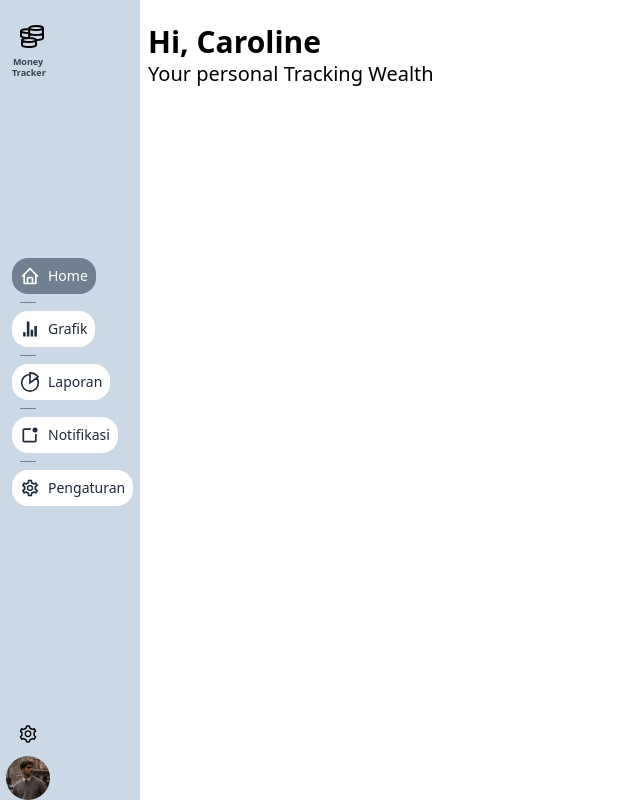
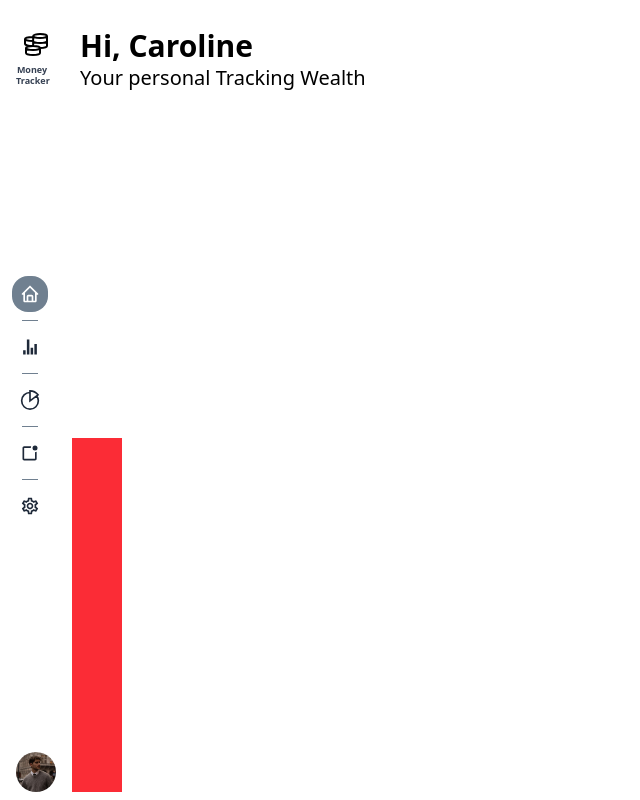
Before and after one commit to Savienn1/money-note, a React (Vite) app: page / in a window 1280 px wide. Shown: the whole page, without its empty margins (0-640 px from the left). Built offline with nearby package versions, Linux system fonts and the light colour scheme.

Commit message:
making sidebar

```diff
--- a/src/App.tsx
+++ b/src/App.tsx
@@ -1,19 +1,21 @@
 import Header from "./components/header"
 import Sidebar from "./layouts/sidebar"
-import SidebarRoute from "./layouts/sidebar-route"
+import ShowMoney from "./components/show-money"
 
 function App() {
 
   return (
     <>
-      <div className="flex flex-row min-h-screen">
+      <div className="flex flex-row min-h-screen w-screen">
         <div className="flex">
           <Sidebar />
         </div>
-        <div className="flex-1 p-2">
-          <Header />
+        <div className="grid grid-cols-6 p-2">
+          <Header className="col-span-6"/>
+          <div className="grid grid-cols-6 p-2 bg-red-500 ">
+          </div>
+          </div>
         </div>
-      </div>
     </>
   )
 }
--- a/src/components/header.tsx
+++ b/src/components/header.tsx
@@ -1,6 +1,11 @@
-const Header = () => {
+
+type HeaderProps = {
+  className?: string;
+};
+
+const Header = ( {className} : HeaderProps) => {
     return (
-        <div className="w-full flex-row h-10 g-3 mt-4 mb-2">
+        <div className= {`w-full flex-row h-fit g-3 mt-3 p-2 ${className}`}>
             <h1 className="font-sans font-bold text-3xl">Hi, Caroline</h1>
             <h3 className="font-sans font-medium text-xl">Your personal Tracking Wealth</h3>
         </div>
--- /dev/null
+++ b/src/components/show-money.tsx
@@ -0,0 +1,12 @@
+
+
+const ShowMoney = () => {
+    return (
+        <div className="flex flex-col items-center justify-center ">
+            <div>
+
+            </div>
+        </div>
+    );
+}
+export default ShowMoney;
--- /dev/null
+++ b/src/layouts/Testing.tsx
@@ -0,0 +1,84 @@
+
+const Testing = () => {
+  return (
+    <div className="min-h-screen grid grid-cols-[auto_1fr] md:grid-cols-1">
+    {/* Sidebar */}
+    <aside className="bg-gray-900 text-white p-4 hidden md:block">
+        {/* sidebar content here */}
+    </aside>
+
+    {/* Main Content */}
+    <main className="bg-white p-4">
+        {/* Greeting */}
+        <div className="mb-4">
+        <h1 className="text-2xl font-bold">Hi, Caroline</h1>
+        <p>Your personal Tracking wealth</p>
+        </div>
+
+        {/* Balance Cards */}
+        <div className="grid md:grid-cols-1 lg:grid-cols-3 gap-4 mb-4">
+        <div className="bg-gray-100 p-4 rounded">Saldo</div>
+        <div className="bg-gray-100 p-4 rounded">Pemasukan</div>
+        <div className="bg-gray-100 p-4 rounded">Pengeluaran</div>
+        </div>
+
+        {/* Budget Bar & Filters */}
+        <div className="flex flex-col md:flex-row items-center justify-between gap-4 mb-4">
+        <div className="flex-1 flex items-center bg-red-200 p-2 rounded">
+            <span>40%</span>
+            <span className="ml-auto text-green-600 font-bold">Rp10.000.000</span>
+        </div>
+        <div className="flex space-x-2">
+            <button className="px-4 py-2 bg-gray-300 rounded">Yearly</button>
+            <button className="px-4 py-2 bg-gray-500 text-white rounded">Monthly</button>
+            <button className="px-4 py-2 bg-gray-300 rounded">Weekly</button>
+        </div>
+        </div>
+
+        {/* Tracking Notes */}
+        <section className="mb-4">
+        <h2 className="font-semibold text-lg">Tracking money notes</h2>
+        <div className="space-y-2 mt-2">
+            {/* Repeatable row */}
+            <div className="flex justify-between bg-gray-50 p-2 rounded items-center">
+            <div className="flex items-center gap-2">
+                <div className="w-10 h-10 bg-green-200 rounded-full" />
+                <div>
+                <div className="font-semibold">Salary</div>
+                <div className="text-sm text-gray-500">Monthly</div>
+                </div>
+            </div>
+            <div className="text-sm text-blue-500">18:27 – April 30</div>
+            <div className="text-green-600 font-bold">+Rp4.000,00</div>
+            </div>
+        </div>
+        </section>
+
+        {/* Bottom Section */}
+        <div className="grid md:grid-cols-1 lg:grid-cols-2 gap-4">
+        {/* Calendar */}
+        <div className="bg-white p-4 rounded shadow">
+            <div className="text-lg font-semibold mb-2">Juli 2025</div>
+            {/* Replace with actual calendar component */}
+            <div className="grid grid-cols-7 gap-1 text-center">
+            {/* tanggal diisi manual atau dengan lib */}
+            {[...Array(31)].map((_, i) => (
+                <div key={i} className="p-1 rounded bg-red-100">{i + 1}</div>
+            ))}
+            </div>
+        </div>
+
+        {/* Chart */}
+        <div className="bg-blue-100 p-4 rounded shadow">
+            <div className="font-semibold">Income & Expenses</div>
+            {/* Replace with chart lib */}
+            <div className="h-40 bg-white mt-2 rounded"></div>
+        </div>
+        </div>
+    </main>
+    </div>
+
+  );
+}
+
+export default Testing;
--- a/src/layouts/sidebar.tsx
+++ b/src/layouts/sidebar.tsx
@@ -13,7 +13,7 @@ import { BsLayoutSidebarInset } from "react-icons/bs";
 
 const Sidebar = ( ) => {
     const [isLogoHovered, setIsLogoHovered] = useState(true);
-    const [isOpen, setIsOpen] = useState(true);
+    const [isOpen, setIsOpen] = useState(false);
     const location = useLocation();
 
     const navItems = [
@@ -31,13 +31,13 @@ const Sidebar = ( ) => {
     return(
         <>
             <div
-            className={`h-screen p-2 flex flex-col justify-between items-start
+            className={`h-screen px-3 py-4 flex flex-col justify-between items-start
             ${isOpen ? "w-35 bg-[#CBD9E6] transition-all duration-300" : "w-fit bg-white transition-all duration-300"}
             `}
                 >
-                <div className="w-10 h-10 px-1 py-2 mb-4">
+                <div className="w-10 h-10 px-1 py-2">
                     <div
-                        className="flex items-center justify-center w-fit h-fit p-2 rounded-2xl transition-colors duration-200 group hover:bg-[#CBD9E6]"
+                        className="flex items-center justify-center w-fit cursor-pointer h-fit p-2 rounded-2xl transition-colors duration-200 group hover:bg-[#CBD9E6]"
                         onMouseEnter={() => setIsLogoHovered(false)}
                         onMouseLeave={() => setIsLogoHovered(true)}
                     >
@@ -50,38 +50,39 @@ const Sidebar = ( ) => {
                             />
                         )}
                     </div>
-                    <p className="text-[9px] text-center leading-tight text-gray-700 font-semibold">Money <br />Tracker</p>
+                    <p className="text-[9px] text-center leading-tight text-gray-700 font-semibold">Money<br />Tracker</p>
                 </div>
-                <div className="rounded-4xl w-10 px-1 py-2 mb-4 gap-1 flex flex-col">
+                <div className="gap-1 flex flex-col">
                     {navItems.map((item, idx) => (
                     <>
                         <Link
                             key={item.path}
                             to={item.path}
-                            className={`flex items-center justify-center w-fit h-fit gap-2 p-2 rounded-2xl ${
+                            className={`flex self-center w-full h-fit gap-2 p-2 rounded-2xl ${
                                 location.pathname === item.path
                                     ? "bg-[#708090] text-white"
-                                    : "bg-white text-gray-800 hover:bg-[#CBD9E6]"
+                                    : "text-gray-800 hover:bg-[#CBD9E6]"
                             }`}
                         >
                             {item.icon}
                             {isOpen && <span className="text-sm font-medium">{item.name}</span>}
                         </Link>
                         {idx !== navItems.length - 1 && (
-                            <div className="w-4 h-[1px] bg-[#708090] self-center my-1" />
+                            <div className={` h-[1px] bg-[#708090] my-1
+                                ${isOpen ? "w-29 self-start" : "w-4 self-center"}`} />
                         )}
                     </>
                     ))}
                 </div>
-                <div className="w-10 h-10 px-1 py-2 mb-9 flex flex-col gap-1 items-center">
-                    <div className="flex items-center justify-center mb-2">
+                <div className="w-10 h-10 px-1 py-2">
+                    {/* <div className="flex items-center justify-center mb-2">
                         <AiOutlineSetting className="w-5 h-5 text-black   "/>
-                    </div>
-                    <div className="flex items-start justify-center mb-2 rounded-3xl w-12 h-12">
+                    </div> */}
+                    <div className="flex self-center items-start justify-center rounded-3xl w-10 h-10">
                         <img
                             src={Profile}
                             alt="Profile"
-                            className="w-11 h-11 rounded-full object-cover object-top" />
+                            className="w-10 h-10 rounded-full object-cover object-top" />
                     </div>
                 </div>
             </div>
--- a/src/main.tsx
+++ b/src/main.tsx
@@ -3,6 +3,7 @@ import ReactDOM from "react-dom/client";
 import { BrowserRouter } from "react-router-dom";
 import './index.css'
 import App from './App.tsx'
+import Testing from "./layouts/Testing.tsx";
 
 ReactDOM.createRoot(document.getElementById("root") as HTMLElement).render(
   <BrowserRouter>
```
Also changed, not shown: src/components/money-show.tsx (deleted).
